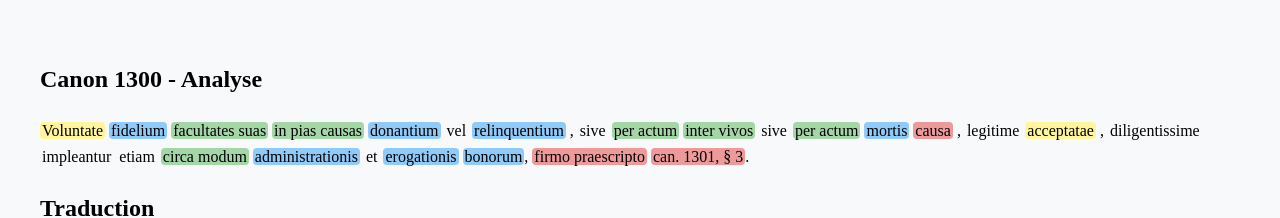
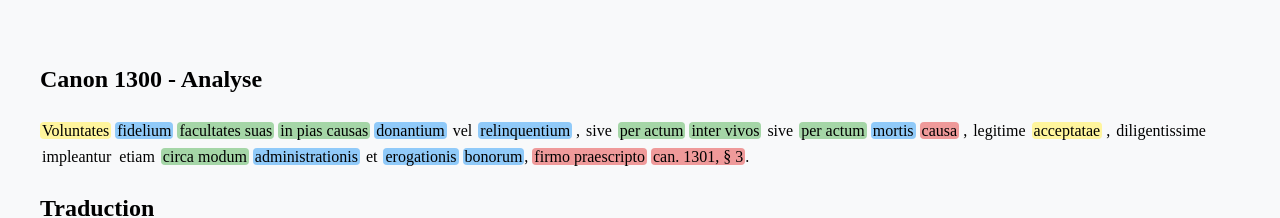
Before and after one commit to elibruyere/canon-1300, a plain HTML site: page index.html in a window 1280 px wide. Shown: the top 218 px of the page. Drawn offline with Linux system fonts and the light colour scheme; a script that the page names is missing.

Commit message:
Update index.html

```diff
--- a/index.html
+++ b/index.html
@@ -38,7 +38,7 @@
   <h2>Canon 1300 - Analyse</h2>
 
   <p>
-        <span class="word nominative" data-info="Sujet principal. Les volontés">Voluntate</span>
+        <span class="word nominative" data-info="Sujet principal. Les volontés">Voluntates</span>
         <span class="word genitive" data-info="compément du nom 'volontates' = des fidèles">fidelium</span>
         <span class="word accusative" data-info="COD. nom + adjectif à l'accusatif féminin pluriel">facultates suas</span>
         <span class="word accusative" data-info="Groupe prépositionnel (in + accusatif, complément de but) = pour des causes pieuses">in pias causas</span>
```
